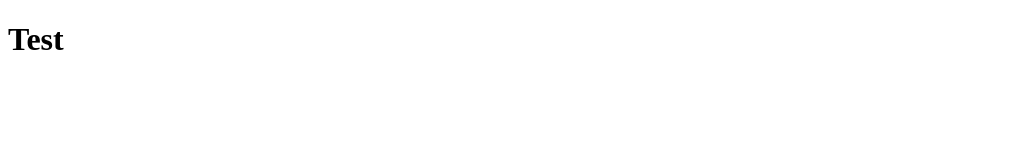
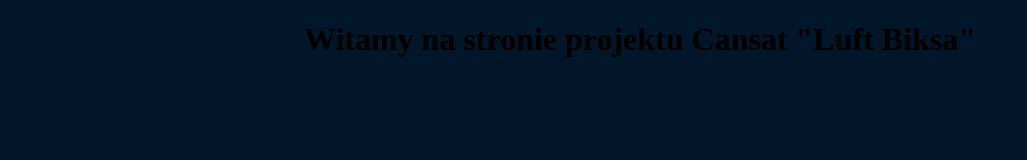
Before and after one commit to pmcc727/Luft-Biksa, a plain HTML site: page index.html in a window 1280 px wide. Shown: the whole page, without its empty margins (0-1027 px from the left). Drawn offline with Linux system fonts and the light colour scheme.

Commit message:
Update index.html

```diff
--- a/index.html
+++ b/index.html
@@ -2,6 +2,9 @@
 <head>
     <title>Luft Biksa</title>
 </head>
-<body>
-    <h1>Test</h1>
+<body bgcolor="#011628">
+    <center>
+    <h1>Witamy na stronie projektu Cansat "Luft Biksa"</h1>
+
+    </center>
 </body>
```
